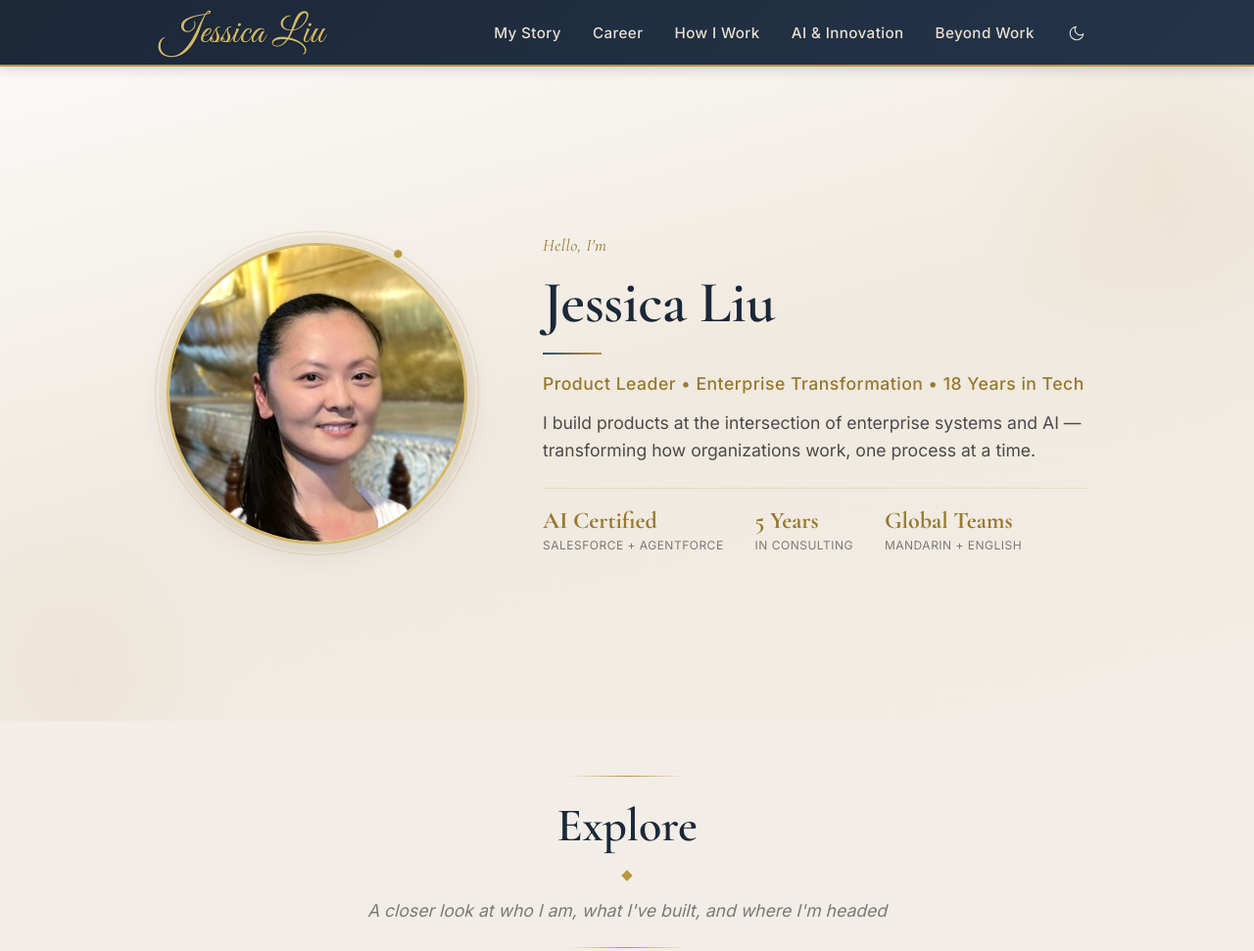
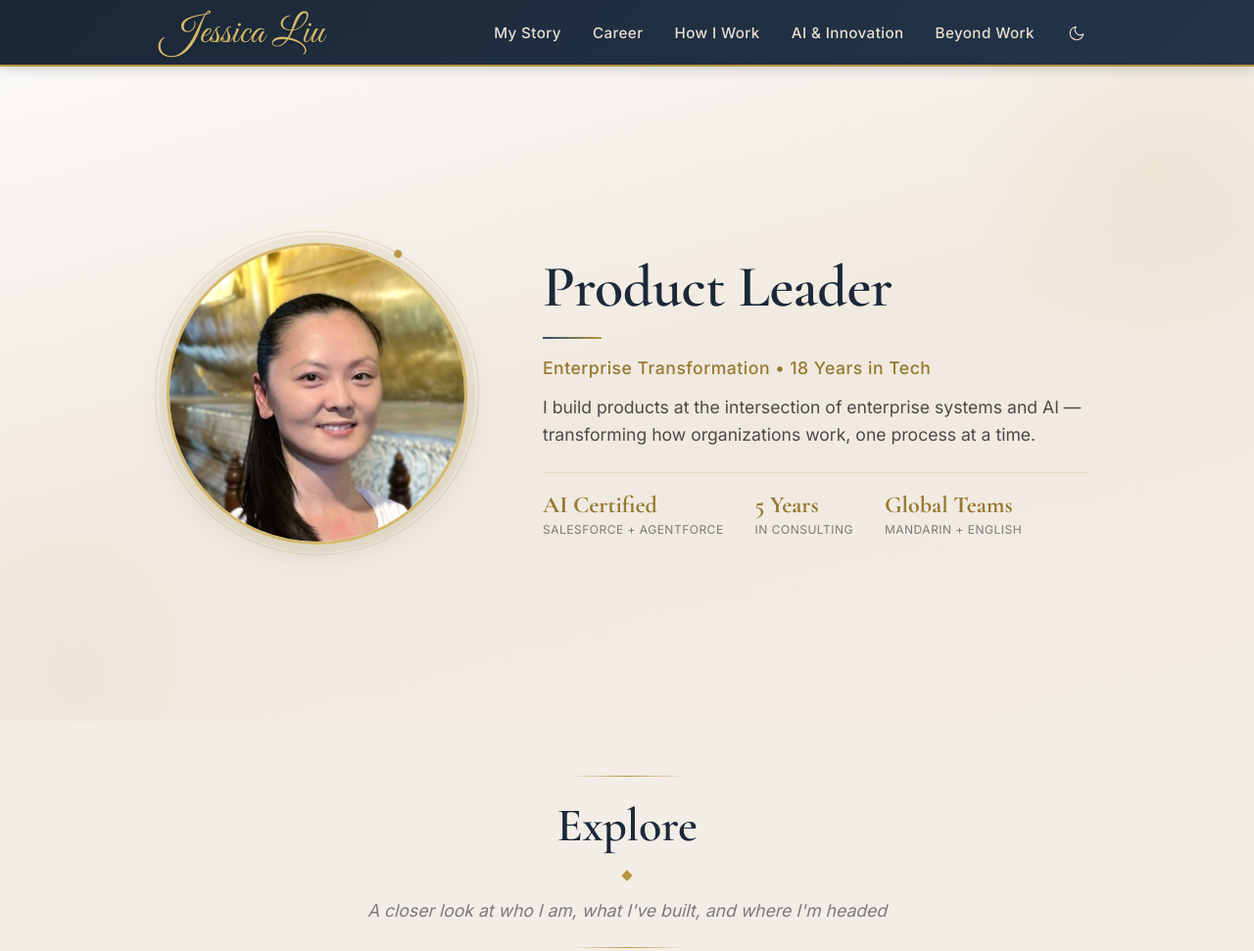
Before and after one commit to xiaojing25-pixel/its-jessica, a plain HTML site: page index.html in a window 1280 px wide. Shown: the top 971 px of the page at 98% size. Drawn offline with nearby package versions, Linux system fonts and the light colour scheme.

Commit message:
Lead hero with role, drop redundant name
Co-Authored-By: Claude Opus 4.7 (1M context) <noreply@anthropic.com>

```diff
--- a/index.html
+++ b/index.html
@@ -53,10 +53,9 @@
         <div class="hero__photo-accent"></div>
       </div>
       <div class="hero__text">
-        <p class="hero__greeting">Hello, I'm</p>
-        <h1>Jessica Liu</h1>
+        <h1>Product Leader</h1>
         <div class="hero__divider"></div>
-        <p class="hero__title">Product Leader &bull; Enterprise Transformation &bull; 18 Years in Tech</p>
+        <p class="hero__title">Enterprise Transformation &bull; 18 Years in Tech</p>
         <p class="hero__statement">I build products at the intersection of enterprise systems and AI — transforming how organizations work, one process at a time.</p>
         <div class="hero__highlights">
           <div class="hero__highlight">
```
